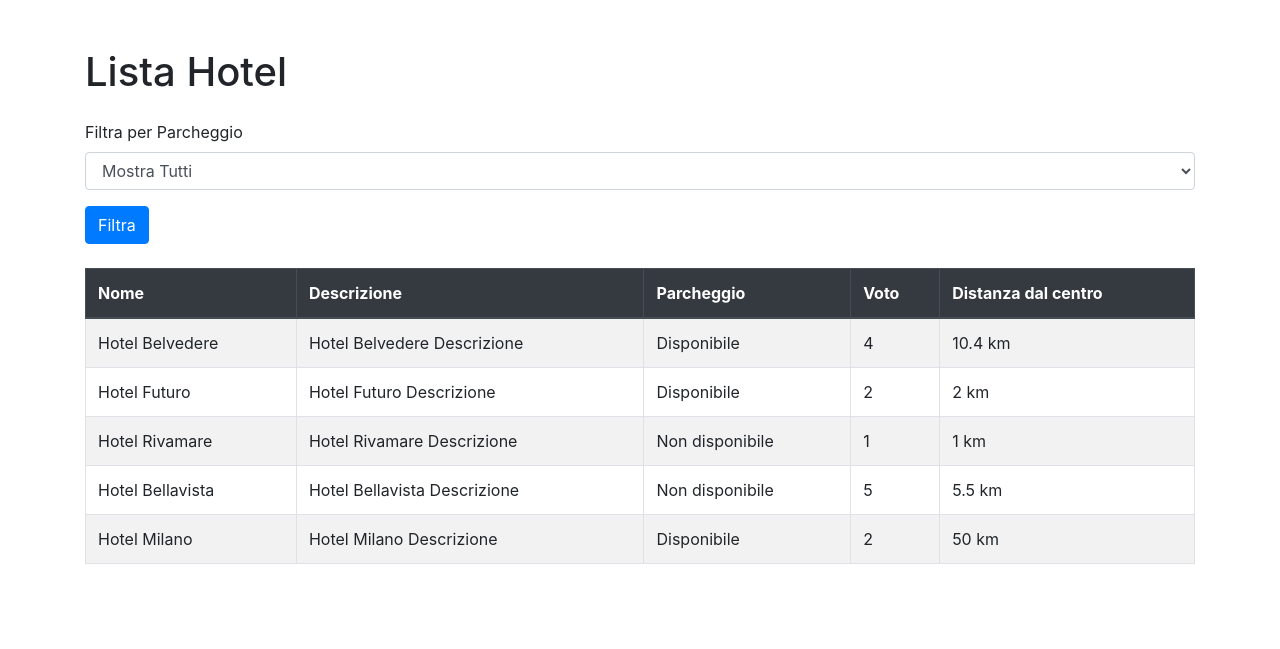
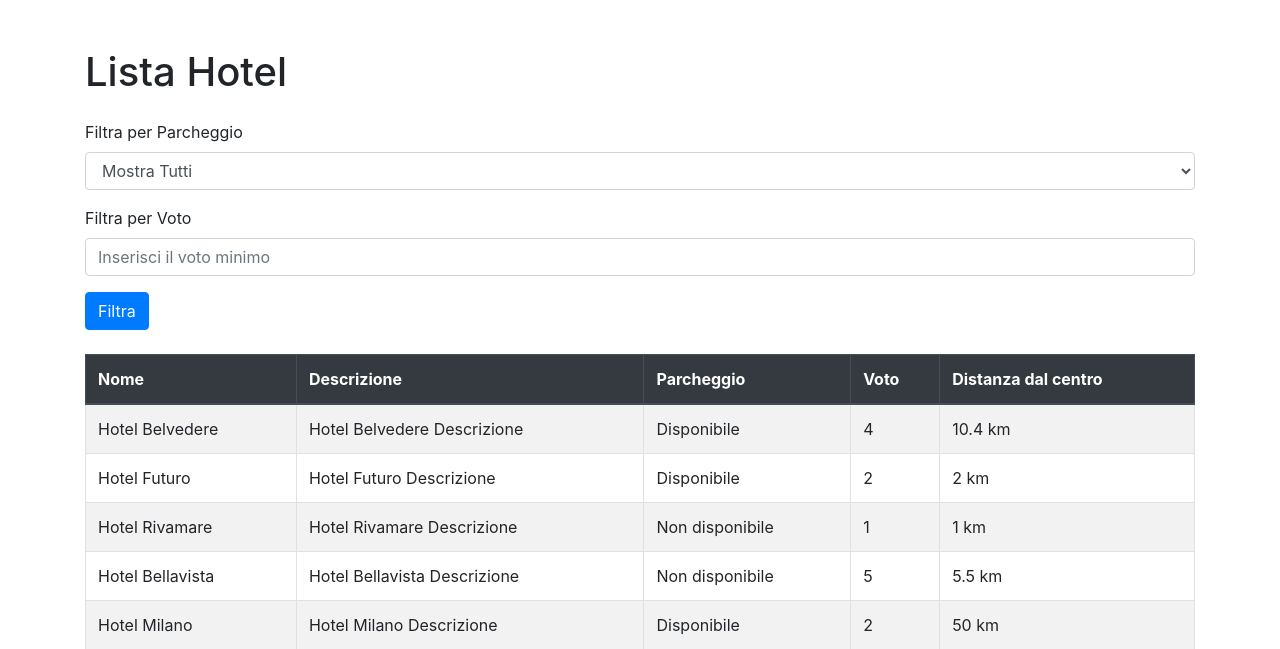
Before and after one commit to EdoBergamo/php-hotel, a PHP site: page / in a window 1280 px wide. Shown: the top 649 px of the page. Run offline with PHP 8.4, Linux system fonts and the light colour scheme.

Commit message:
feat: added superbonus

```diff
--- a/index.php
+++ b/index.php
@@ -51,6 +51,13 @@ if (isset($_GET['parking'])) {
     });
   }
 }
+
+if (isset($_GET['rating'])) {
+  $ratingFilter = $_GET['rating'];
+  $hotels = array_filter($hotels, function ($hotel) use ($ratingFilter) {
+    return $hotel['vote'] >= $ratingFilter;
+  });
+}
 ?>
 
 <?php include './components/header.php'; ?>
@@ -63,6 +70,11 @@ if (isset($_GET['parking'])) {
       <option value="true">Con Parcheggio</option>
       <option value="false">Senza Parcheggio</option>
     </select>
+  </div>
+
+  <div class="form-group">
+    <label for="parkingFilter">Filtra per Voto</label>
+    <input type="number" name="rating" id="ratingFilter" class="form-control" min="1" max="5" placeholder="Inserisci il voto minimo">
   </div>
 
   <button type="submit" class="btn btn-primary">Filtra</button>
```
